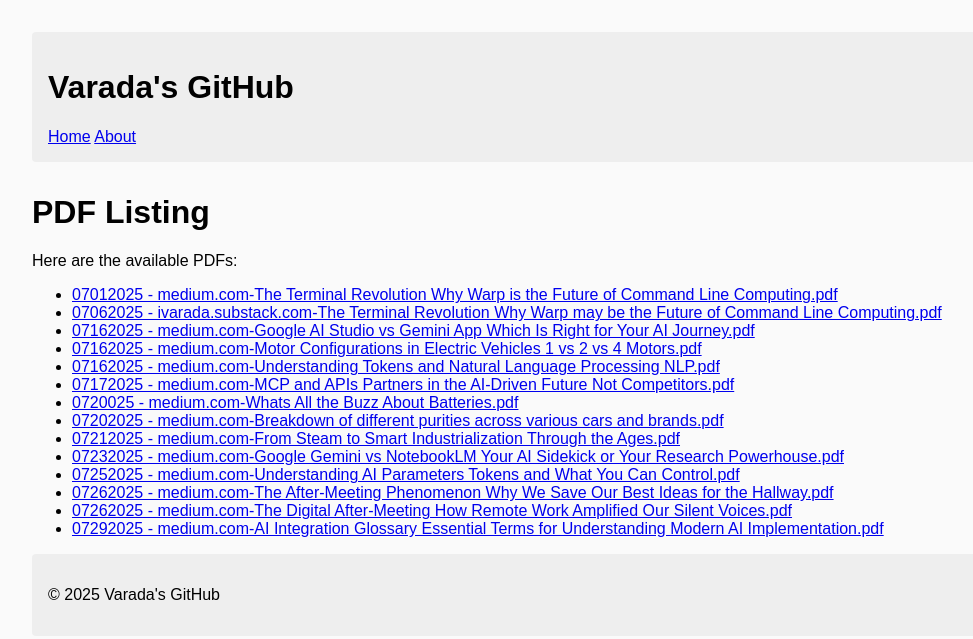
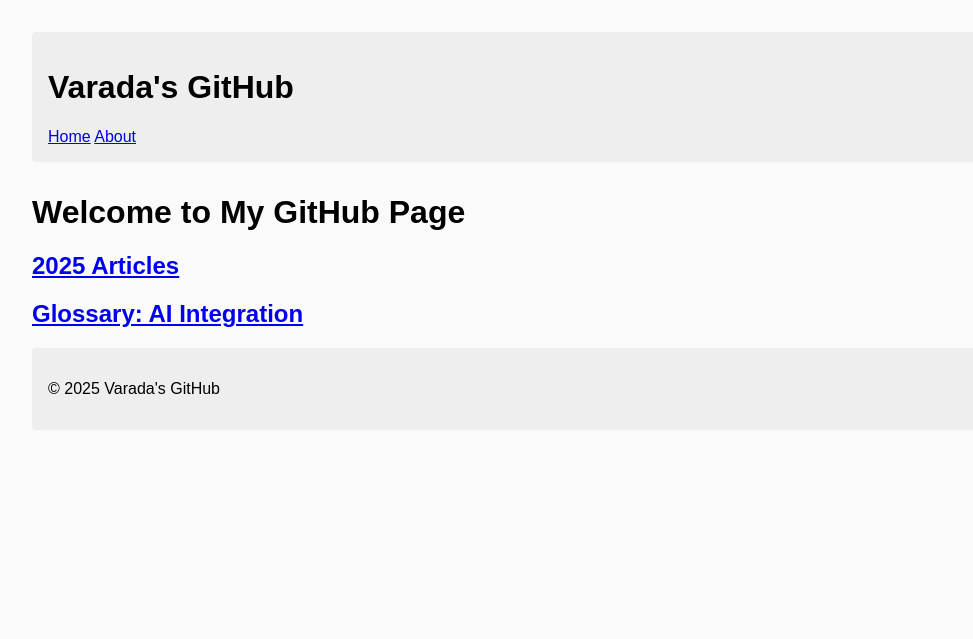
Before and after one commit to ivarada/ivarada.github.io, a Jekyll site: the page built from index.md, in a window 1280 px wide. Shown: the top 639 px of the page, without its empty margins (0-973 px from the left). Built offline with Jekyll 4.4.1, drawn with Linux system fonts in a browser that asks for light colours; our own code applies the rules of GitHub Pages for plain Markdown files.

Commit message:
Update index.md

```diff
--- a/index.md
+++ b/index.md
@@ -1,18 +1,9 @@
-# PDF Listing
+---
+layout: default
+title: Home
+---
 
-Here are the available PDFs:
+# Welcome to My GitHub Page
 
-- [07012025 - medium.com-The Terminal Revolution Why Warp is the Future of Command Line Computing.pdf](medium/pdf//07012025 - medium.com-The Terminal Revolution Why Warp is the Future of Command Line Computing.pdf)
-- [07062025 - ivarada.substack.com-The Terminal Revolution Why Warp may be the Future of Command Line Computing.pdf](medium/pdf//07062025 - ivarada.substack.com-The Terminal Revolution Why Warp may be the Future of Command Line Computing.pdf)
-- [07162025 - medium.com-Google AI Studio vs Gemini App Which Is Right for Your AI Journey.pdf](medium/pdf//07162025 - medium.com-Google AI Studio vs Gemini App Which Is Right for Your AI Journey.pdf)
-- [07162025 - medium.com-Motor Configurations in Electric Vehicles 1 vs 2 vs 4 Motors.pdf](medium/pdf//07162025 - medium.com-Motor Configurations in Electric Vehicles 1 vs 2 vs 4 Motors.pdf)
-- [07162025 - medium.com-Understanding Tokens and Natural Language Processing NLP.pdf](medium/pdf//07162025 - medium.com-Understanding Tokens and Natural Language Processing NLP.pdf)
-- [07172025 - medium.com-MCP and APIs Partners in the AI-Driven Future Not Competitors.pdf](medium/pdf//07172025 - medium.com-MCP and APIs Partners in the AI-Driven Future Not Competitors.pdf)
-- [0720025 - medium.com-Whats All the Buzz About Batteries.pdf](medium/pdf//0720025 - medium.com-Whats All the Buzz About Batteries.pdf)
-- [07202025 - medium.com-Breakdown of different purities across various cars and brands.pdf](medium/pdf//07202025 - medium.com-Breakdown of different purities across various cars and brands.pdf)
-- [07212025 - medium.com-From Steam to Smart Industrialization Through the Ages.pdf](medium/pdf//07212025 - medium.com-From Steam to Smart Industrialization Through the Ages.pdf)
-- [07232025 - medium.com-Google Gemini vs NotebookLM Your AI Sidekick or Your Research Powerhouse.pdf](medium/pdf//07232025 - medium.com-Google Gemini vs NotebookLM Your AI Sidekick or Your Research Powerhouse.pdf)
-- [07252025 - medium.com-Understanding AI Parameters Tokens and What You Can Control.pdf](medium/pdf//07252025 - medium.com-Understanding AI Parameters Tokens and What You Can Control.pdf)
-- [07262025 - medium.com-The After-Meeting Phenomenon Why We Save Our Best Ideas for the Hallway.pdf](medium/pdf//07262025 - medium.com-The After-Meeting Phenomenon Why We Save Our Best Ideas for the Hallway.pdf)
-- [07262025 - medium.com-The Digital After-Meeting How Remote Work Amplified Our Silent Voices.pdf](medium/pdf//07262025 - medium.com-The Digital After-Meeting How Remote Work Amplified Our Silent Voices.pdf)
-- [07292025 - medium.com-AI Integration Glossary Essential Terms for Understanding Modern AI Implementation.pdf](medium/pdf//07292025 - medium.com-AI Integration Glossary Essential Terms for Understanding Modern AI Implementation.pdf)
+## [2025 Articles](/2025.html)
+## [Glossary: AI Integration](Glossary-AI-Integration.html)
```
